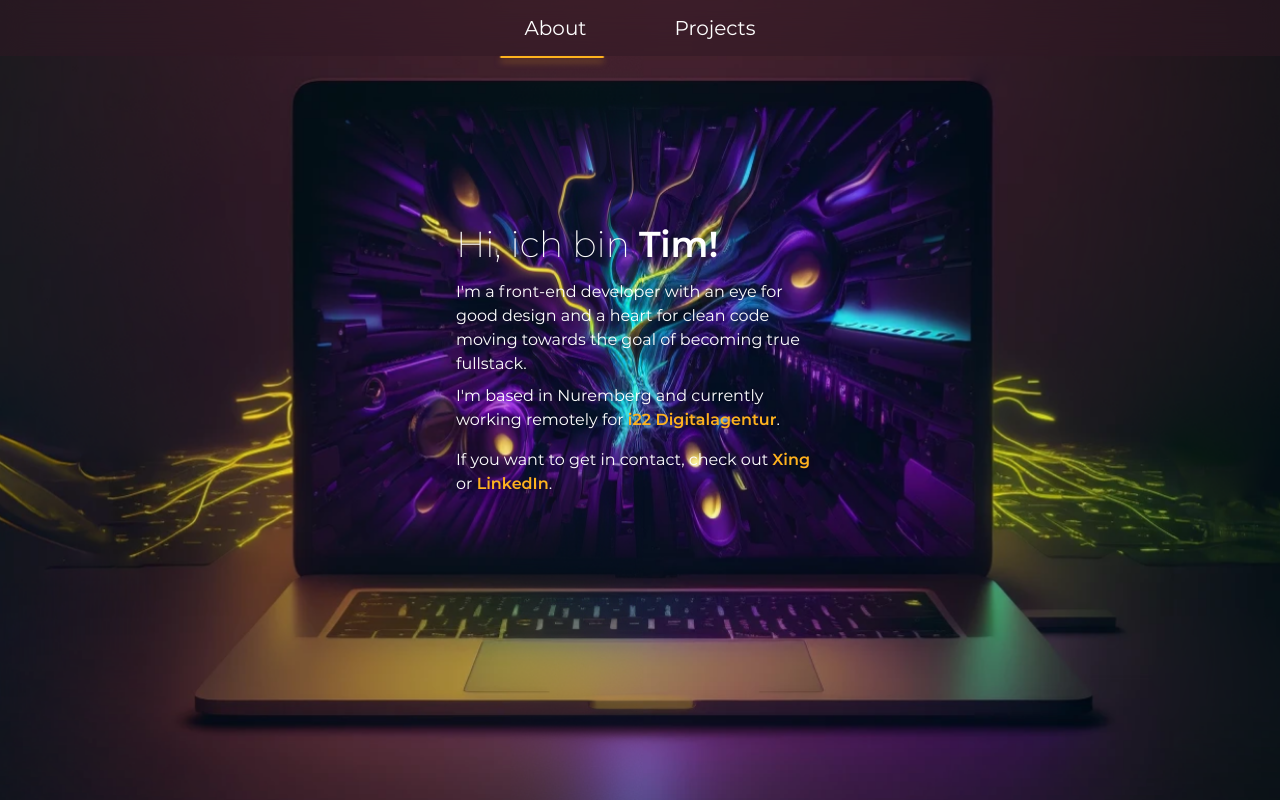
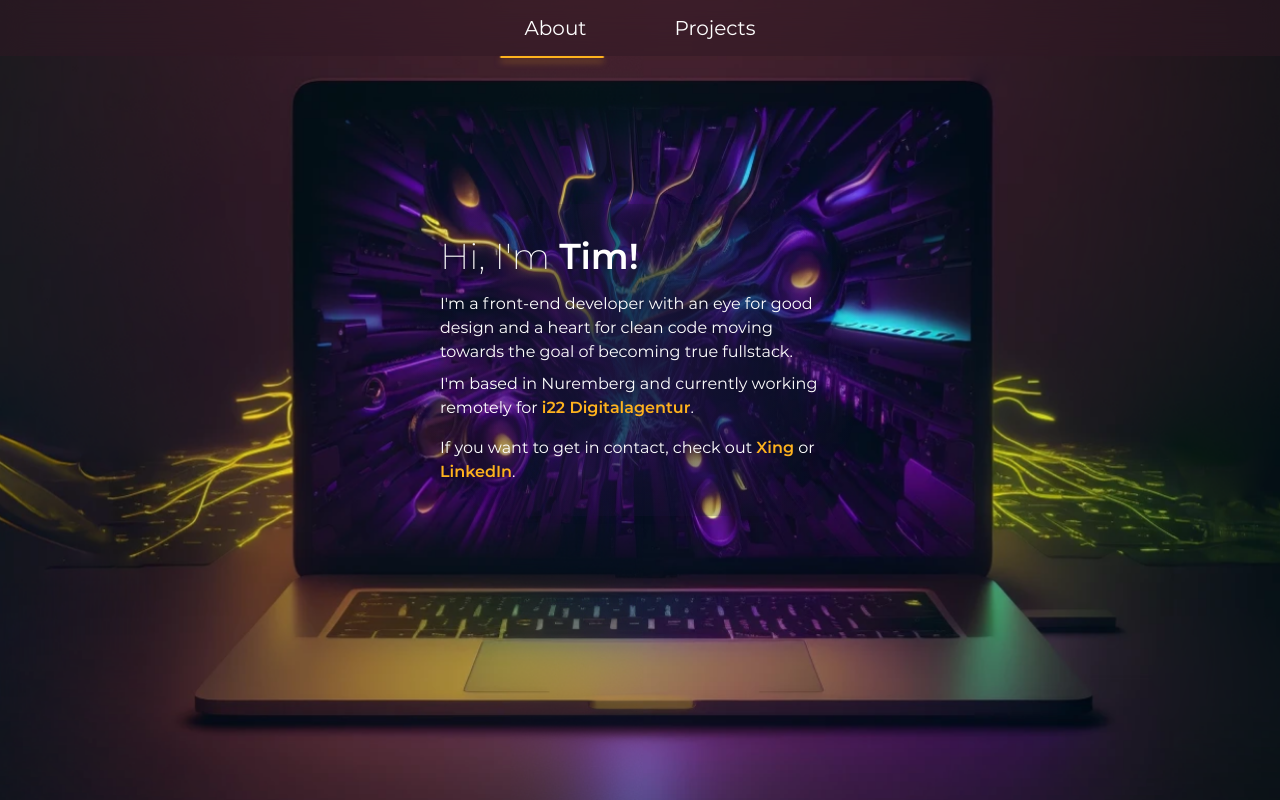
Before and after one commit to timostermann/portfolio, a SvelteKit app: page / in a window 1280 px wide. Shown: the top 800 px of the page. Built offline with nearby package versions, Linux system fonts and the light colour scheme.

Commit message:
style: add background blur to stage test

```diff
--- a/src/routes/+page.svelte
+++ b/src/routes/+page.svelte
@@ -11,9 +11,12 @@
 		<img src={stage} alt="Laptop on a desk" class="h-screen w-full object-cover " />
 	</picture>
 	<div class="absolute inset-0 z-[2] flex items-center justify-center">
-		<div class="flex w-full -translate-y-10 flex-col px-4 drop-shadow-md xs:w-[400px]">
+		<div
+			class="flex w-full -translate-y-10 flex-col rounded-md p-4 drop-shadow-md xs:w-[400px] sm:w-[464px] sm:p-8"
+			style="background: radial-gradient(circle, rgba(26,18,57,1) 0%, rgba(26,18,57,0) 80%)"
+		>
 			<h1 class="mb-4 text-4xl font-semibold">
-				<span class="font-extralight">Hi, ich bin </span>Tim!
+				<span class="font-extralight">Hi, I'm </span>Tim!
 			</h1>
 			<p>
 				<span class="inline-block pb-2"
```
